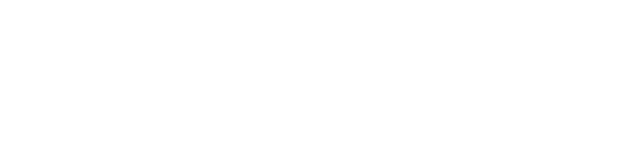
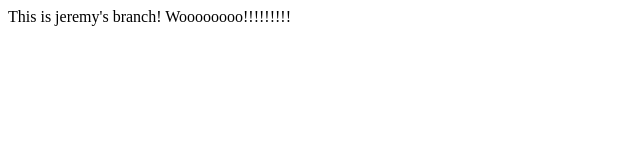
Before and after one commit to kparks29/branchTesting, a plain HTML site: page index.html in a window 1280 px wide. Shown: the whole page, without its empty margins (0-640 px from the left). Drawn offline with Linux system fonts and the light colour scheme.

Commit message:
changed body

```diff
--- a/index.html
+++ b/index.html
@@ -5,6 +5,7 @@
 
 </head>
 <body>
-
+  This is jeremy's branch!
+  Woooooooo!!!!!!!!!
 </body>
 </html>
```
